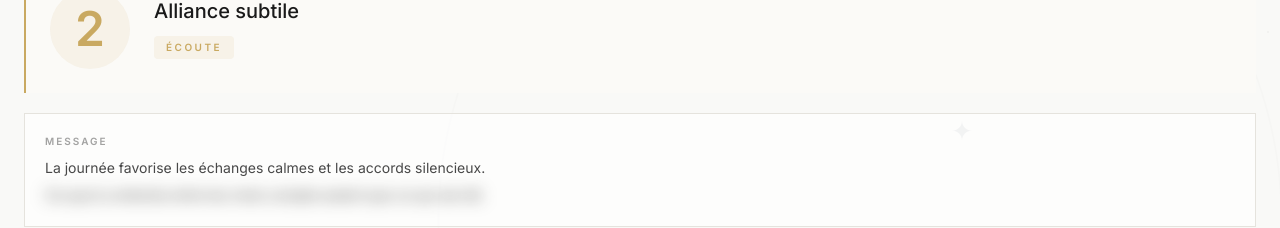
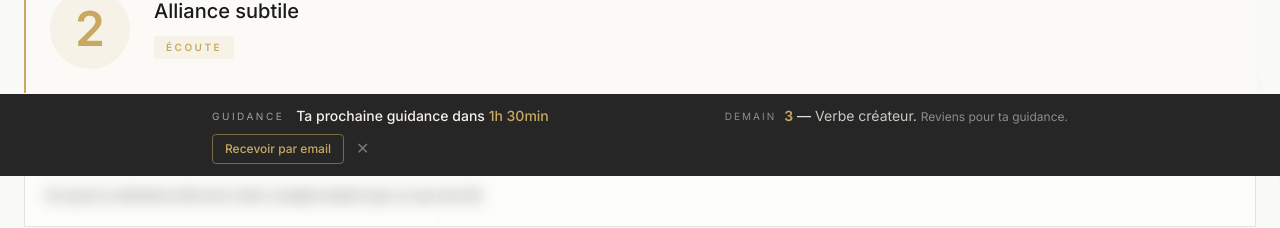
Before and after one commit to infotechcall1-netizen/futurevoyance-io, a Next.js app: page /mon-espace in a window 1280 px wide. Shown: the part 560-788 px from the top of the page. Built offline with nearby package versions, Linux system fonts and the light colour scheme; no server answers; the database is empty; sample sign-in values are in the browser's storage.

Commit message:
feat: Sprint 4 étapes 5-6 — RetentionBar (countdown + teaser demain), SEO (sitemap, robots, OpenGraph meta)

```diff
--- /dev/null
+++ b/app/components/RetentionBar.tsx
@@ -0,0 +1,121 @@
+"use client";
+
+import { useEffect, useState } from "react";
+import { oracleOfDay } from "@/app/lib/oracle";
+
+const DISMISSED_KEY = "fv_retention_bar_dismissed_until";
+
+function getTimeUntilMidnight(): { hours: number; minutes: number } {
+  const now = new Date();
+  const midnight = new Date(now);
+  midnight.setHours(24, 0, 0, 0);
+  const diffMs = midnight.getTime() - now.getTime();
+  const totalMinutes = Math.floor(diffMs / 60000);
+  return { hours: Math.floor(totalMinutes / 60), minutes: totalMinutes % 60 };
+}
+
+function getTomorrow(): Date {
+  const d = new Date();
+  d.setDate(d.getDate() + 1);
+  return d;
+}
+
+export default function RetentionBar() {
+  const [visible, setVisible] = useState(false);
+  const [countdown, setCountdown] = useState(getTimeUntilMidnight());
+
+  // Compute tomorrow's oracle once (stable)
+  const tomorrow = getTomorrow();
+  const tomorrowOracle = oracleOfDay(tomorrow);
+
+  useEffect(() => {
+    // Check localStorage dismissal
+    try {
+      const until = localStorage.getItem(DISMISSED_KEY);
+      if (until && Date.now() < parseInt(until, 10)) return;
+    } catch { /* ignore */ }
+    setVisible(true);
+
+    // Update countdown every minute
+    const interval = setInterval(() => {
+      setCountdown(getTimeUntilMidnight());
+    }, 60_000);
+    return () => clearInterval(interval);
+  }, []);
+
+  const dismiss = () => {
+    try {
+      const until = Date.now() + 12 * 60 * 60 * 1000; // 12h
+      localStorage.setItem(DISMISSED_KEY, String(until));
+    } catch { /* ignore */ }
+    setVisible(false);
+  };
+
+  if (!visible) return null;
+
+  const { hours, minutes } = countdown;
+  const countdownStr =
+    hours > 0
+      ? `${hours}h ${String(minutes).padStart(2, "0")}min`
+      : `${minutes} min`;
+
+  return (
+    <div
+      className="fixed bottom-0 left-0 right-0 z-50"
+      style={{ background: "#262626", color: "#F5F0E8" }}
+    >
+      <div className="mx-auto flex max-w-4xl flex-wrap items-center justify-between gap-x-6 gap-y-2 px-5 py-3">
+        {/* Left: countdown */}
+        <div className="flex items-center gap-3">
+          <span className="text-[10px] uppercase tracking-[0.25em] opacity-60">Guidance</span>
+          <span className="text-sm font-medium">
+            Ta prochaine guidance dans{" "}
+            <span style={{ color: "#C9A961" }}>{countdownStr}</span>
+          </span>
+        </div>
+
+        {/* Center: teaser */}
+        <div className="hidden items-center gap-2 sm:flex">
+          <span className="text-[10px] uppercase tracking-[0.2em] opacity-50">Demain</span>
+          <span className="text-sm">
+            <span style={{ color: "#C9A961" }} className="font-semibold">
+              {tomorrowOracle.vibration}
+            </span>
+            {" — "}
+            <span className="opacity-80">{tomorrowOracle.title}.</span>{" "}
+            <span className="opacity-50 text-xs">Reviens pour ta guidance.</span>
+          </span>
+        </div>
+
+        {/* Right: email button + close */}
+        <div className="flex items-center gap-3">
+          <a
+            href="mailto:guidance@futurevoyance.io?subject=Ma guidance quotidienne"
+            className="rounded-sm border px-3 py-1.5 text-xs font-medium transition-opacity hover:opacity-80"
+            style={{ borderColor: "rgba(201,169,97,0.5)", color: "#C9A961" }}
+          >
+            Recevoir par email
+          </a>
+          <button
+            onClick={dismiss}
+            aria-label="Fermer"
+            className="text-base opacity-40 hover:opacity-80 transition-opacity"
+          >
+            ✕
+          </button>
+        </div>
+      </div>
+
+      {/* Mobile teaser (below main row) */}
+      <div className="sm:hidden border-t border-white/10 px-5 py-2">
+        <span className="text-xs opacity-60">Demain : </span>
+        <span className="text-xs" style={{ color: "#C9A961" }}>
+          {tomorrowOracle.vibration}
+        </span>
+        <span className="text-xs opacity-70">
+          {" — "}{tomorrowOracle.title}. Reviens pour ta guidance.
+        </span>
+      </div>
+    </div>
+  );
+}
--- a/app/layout.tsx
+++ b/app/layout.tsx
@@ -36,9 +36,25 @@ const dmSans = DM_Sans({
 });
 
 export const metadata: Metadata = {
-  title: "FutureVoyance • Oracle IA vivant",
+  title: "FutureVoyance — Oracle IA vivant",
   description:
-    "Oracle IA ésotérique qui se souvient de tes dates, cycles et rituels pour t'offrir un message juste, au bon moment.",
+    "Pose ta question. Découvre ta numérologie, ton thème astral, ta compatibilité. Oracle IA gratuit, personnalisé par tes données cosmiques.",
+  metadataBase: new URL("https://www.futurevoyance.io"),
+  openGraph: {
+    title: "FutureVoyance — Oracle IA vivant",
+    description:
+      "Pose ta question. Découvre ta numérologie, ton thème astral, ta compatibilité. Oracle IA gratuit, personnalisé par tes données cosmiques.",
+    url: "https://www.futurevoyance.io",
+    siteName: "FutureVoyance",
+    locale: "fr_FR",
+    type: "website",
+  },
+  twitter: {
+    card: "summary_large_image",
+    title: "FutureVoyance — Oracle IA vivant",
+    description:
+      "Pose ta question. Découvre ta numérologie, ton thème astral, ta compatibilité.",
+  },
 };
 
 export default function RootLayout({
--- a/app/mon-espace/page.tsx
+++ b/app/mon-espace/page.tsx
@@ -15,6 +15,7 @@ import VibrationDayCard from "@/app/components/VibrationDayCard";
 import DailyGuidance from "@/app/components/DailyGuidance";
 import SubscriptionGate from "@/app/components/SubscriptionGate";
 import MonthCalendar from "@/app/components/MonthCalendar";
+import RetentionBar from "@/app/components/RetentionBar";
 
 export const metadata: Metadata = {
   title: "Mon Espace | FutureVoyance",
@@ -268,6 +269,7 @@ export default async function MonEspacePage() {
       </section>
 
       {/* 7 — Rituels & Pratiques (Bientôt) */}
+      <RetentionBar />
       <section className="space-y-4 border-l-2 border-[#C9A961] bg-[#FBFAF7] px-6 py-8 opacity-70">
         <div className="flex items-center gap-2">
           <div className="size-2 rounded-full bg-[#C9A961] animate-pulse" />
--- /dev/null
+++ b/app/robots.ts
@@ -0,0 +1,12 @@
+import type { MetadataRoute } from "next";
+
+export default function robots(): MetadataRoute.Robots {
+  return {
+    rules: {
+      userAgent: "*",
+      allow: "/",
+      disallow: ["/mon-espace/", "/api/"],
+    },
+    sitemap: "https://www.futurevoyance.io/sitemap.xml",
+  };
+}
--- /dev/null
+++ b/app/sitemap.ts
@@ -0,0 +1,23 @@
+import type { MetadataRoute } from "next";
+
+export default function sitemap(): MetadataRoute.Sitemap {
+  return [
+    {
+      url: "https://www.futurevoyance.io",
+      lastModified: new Date(),
+      changeFrequency: "daily",
+      priority: 1,
+    },
+    {
+      url: "https://www.futurevoyance.io/login",
+      changeFrequency: "monthly",
+      priority: 0.5,
+    },
+    {
+      url: "https://www.futurevoyance.io/privacy-policy",
+      changeFrequency: "yearly",
+      priority: 0.3,
+    },
+    // NOTE: /mon-espace/* excluded (authenticated pages, not indexable)
+  ];
+}
```
